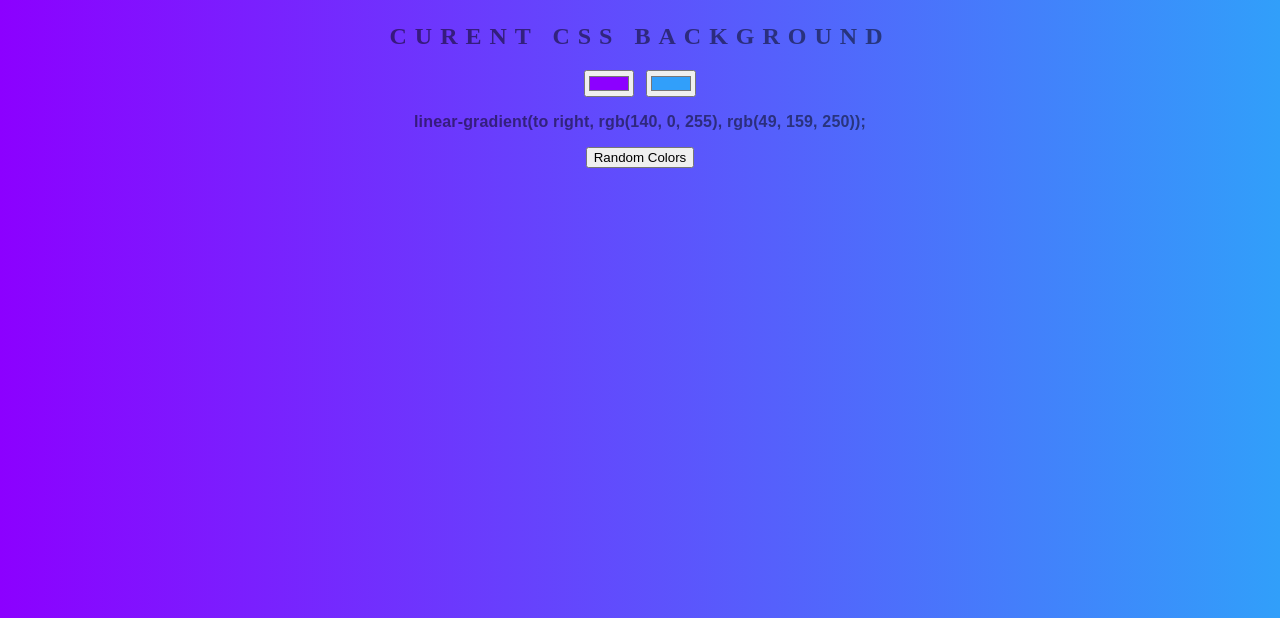
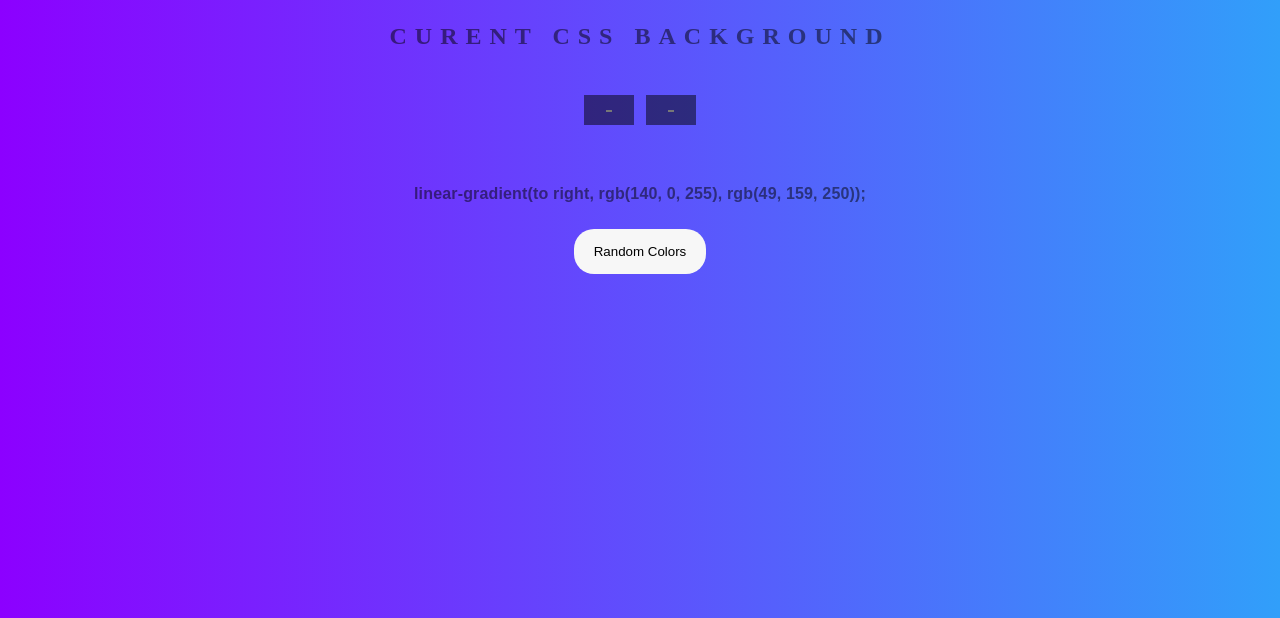
Before and after one commit to rohilpinto/Zero-to-Mastery-Background-Generator, a plain HTML site: page index.html in a window 1280 px wide. Shown: the part 182-800 px from the top of the page. Drawn offline with Linux system fonts and the light colour scheme.

Commit message:
updated button style

```diff
--- a/css/styles.css
+++ b/css/styles.css
@@ -23,5 +23,19 @@ h3 {
     text-align: center;
     text-transform: none;
     letter-spacing: 0.01em;
+    margin-top: 60px;
+}
 
+input {
+    border: none;
+    background: rgba( 0, 0, 0, 0.5);
+    padding: 15px 20px;
+    margin-top: 25px ;
 }
+button {
+    border: none;
+    padding: 15px 20px;
+    border-radius: 20px;
+    margin-top: 10px;
+    background-color: #f7f7f7;
+}
```
